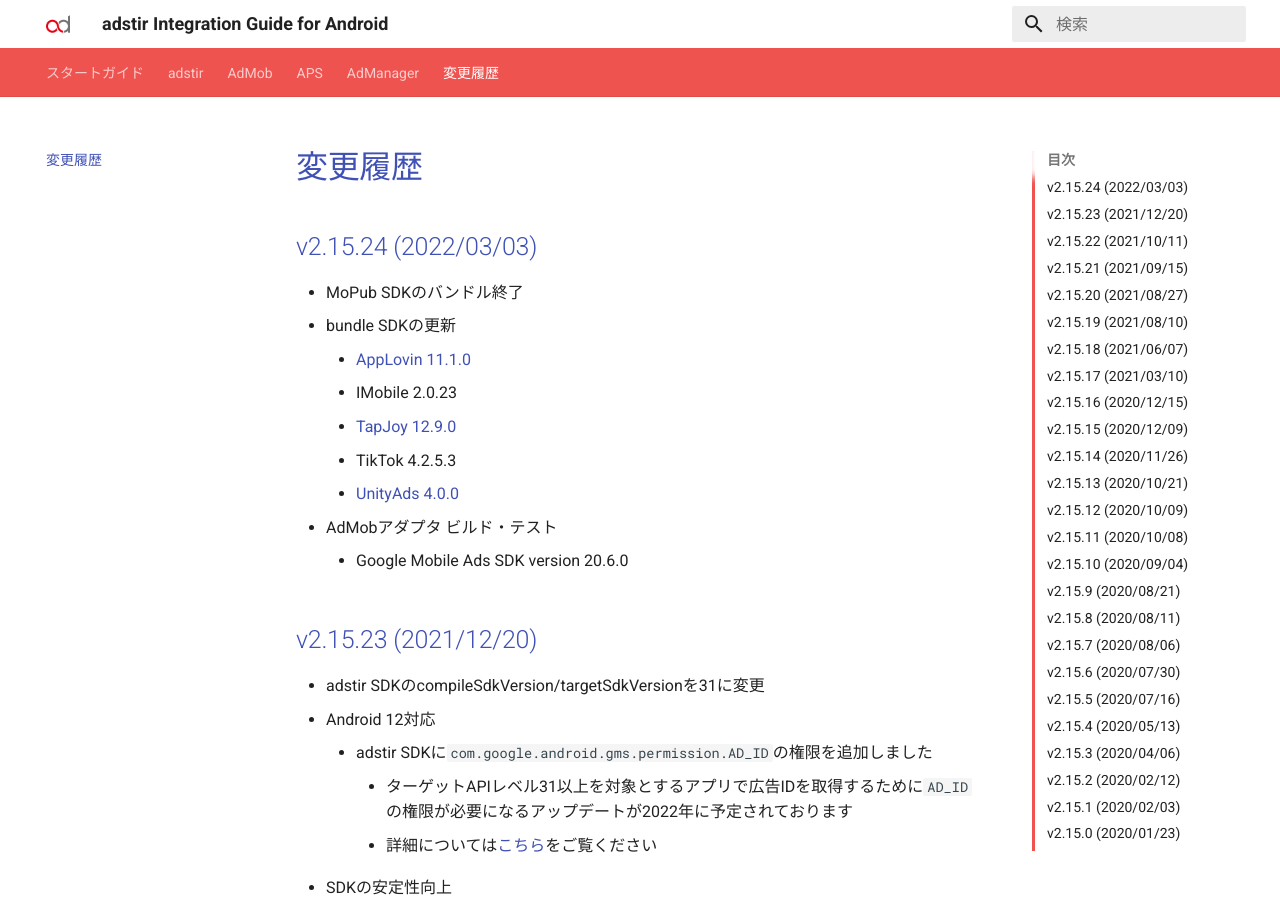
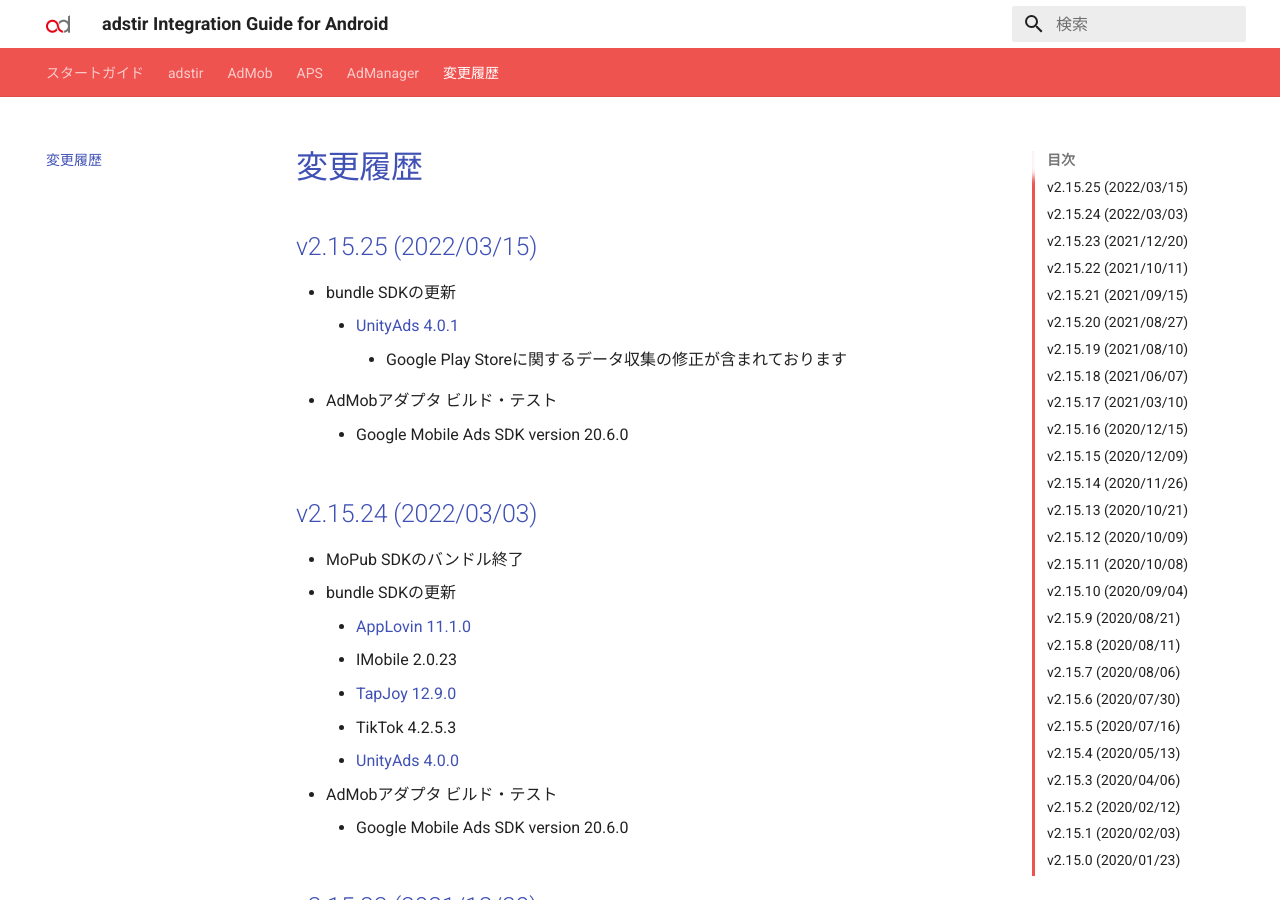
Before and after one commit to united-adstir/android-sdk-docs, an MkDocs documentation site: the page built from docs/changelog.md, in a window 1280 px wide and 900 px high. Built offline with MkDocs 1.6.1 and Material for MkDocs 9.7.7, drawn with Linux system fonts in a browser that asks for light colours; the version menu is left out.

Commit message:
v2.15.25

```diff
--- a/docs/changelog.md
+++ b/docs/changelog.md
@@ -1,4 +1,13 @@
 # 変更履歴
+
+
+## v2.15.25 (2022/03/15)
+
+- bundle SDKの更新
+    - [UnityAds 4.0.1](https://docs.unity3d.com/Packages/com.unity.ads@4.0/changelog/CHANGELOG.html?utm_campaign=Operate-Solutions_global_Transactional_2022-01-dg-operate-unity-ads-SDK4.0.1-service%20email&utm_content=2022-01-dg-operate-unity-ads-SDK4.0.1-service%20email&utm_medium=email&utm_source=Eloqua#401---2022-02-02)
+        - Google Play Storeに関するデータ収集の修正が含まれております
+- AdMobアダプタ ビルド・テスト
+    - Google Mobile Ads SDK version 20.6.0
 
 ## v2.15.24 (2022/03/03)
 
--- a/mkdocs.yml
+++ b/mkdocs.yml
@@ -18,7 +18,7 @@
 extra:
   language: 'jp'
   version:
-    adstir: 2.15.24
+    adstir: 2.15.25
     adcolony: 4.6.5
     applovin: 11.0.0
     imobile: 2.0.23
@@ -26,7 +26,7 @@
     nend: 8.0.1
     tapjoy: 12.9.0
     tiktok: 4.2.5.3
-    unityads: 4.0.0
+    unityads: 4.0.1
     zucks: 4.8.6
   sample_url: 'https://dl.ad-stir.com/sample/AdstirAdsSdkAndroid-2.15.22-SampleApp.zip'
 
```
